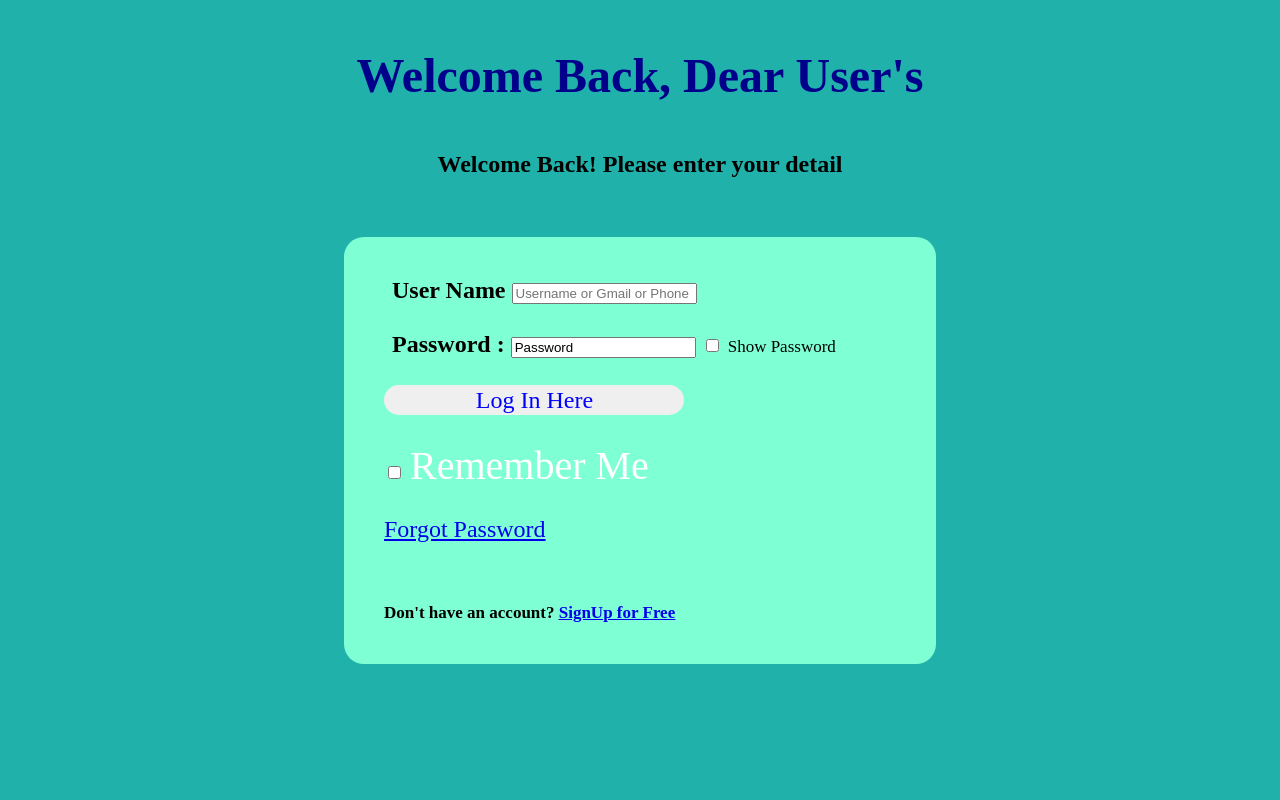
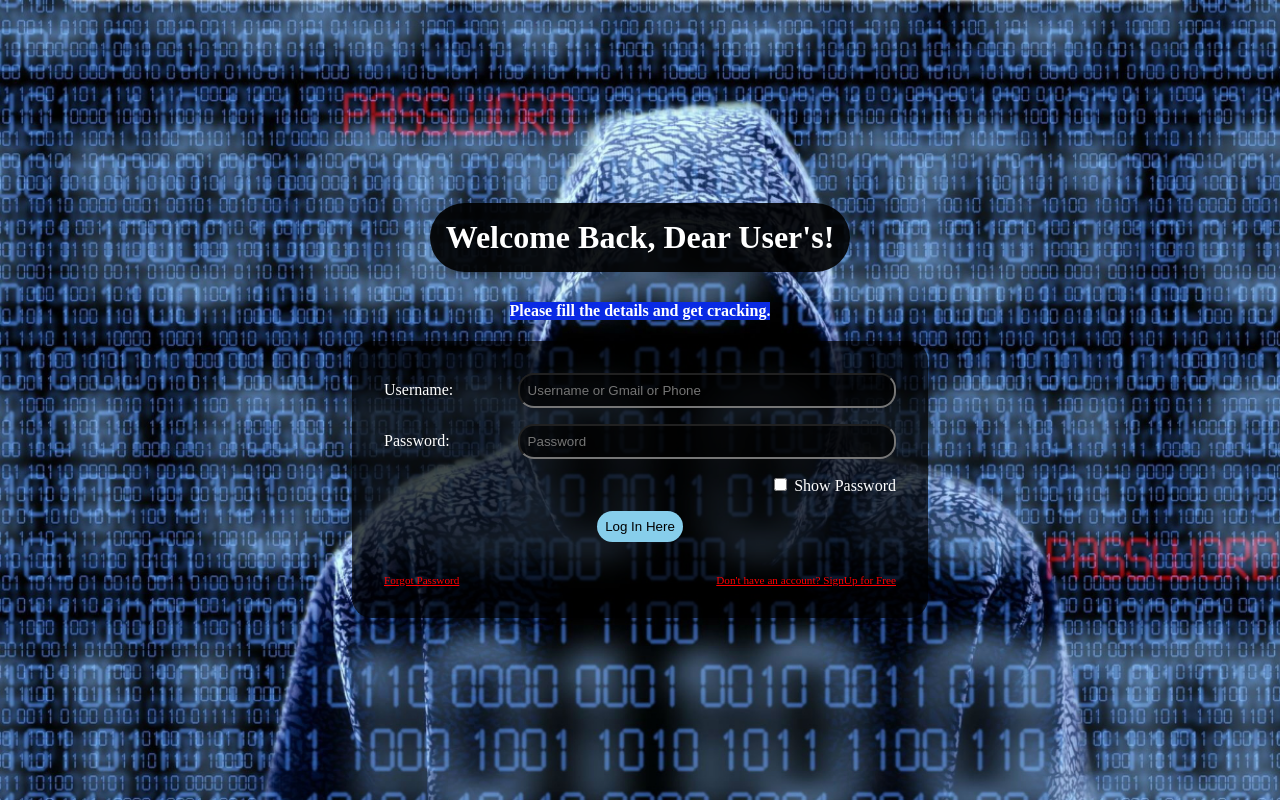
Before and after one commit to WinterSunset95/InfotechChatapp, a PHP site: page /login/login.html in a window 1280 px wide. Run offline with PHP 8.4, Linux system fonts and the light colour scheme.

Commit message:
Co-authored-by: time123456789 <time123456789@users.noreply.github.com> Co-authored-by: Winter <WinterSunset95@users.noreply.github.com> Co-authored-by: Invictus-Vectus <Invictus-Vectus@users.noreply.github.com> Co-authored-by: TawiaK <TawiaK@users.noreply.github.com>

```diff
--- a/api/logs.txt
+++ b/api/logs.txt
@@ -1 +1 @@
-{"user":"Edmund lalsangliana","message":"kjydfkhg"}
+{"user":"Invictus","message":"from"}
--- a/api/signup_logs.txt
+++ b/api/signup_logs.txt
@@ -1 +1 @@
-{"name":"Edmund lalsangliana","password":"123456789","gmail":"edmundlalsangliana","phone":"987654321"}
+{"name":"TawiaK","password":"infotechtawia1234","gmail":"infotechtawia@gmail.com","phone":"7005137821"}
--- a/index.html
+++ b/index.html
@@ -13,6 +13,7 @@
             <button><a href="./login/login.html">Click Here To Login</a></button>
             <button><a href="./signup/signup.html">Click Here To SignUp</a></button>
             <button><a href="./login/login.html">Logout</a></button>
+            <button><a href="./status/status.html">Upload Status</a></button>
         </div>
 		<ul class="item2 item" id="messages"></ul>
         <div class="item3 item input_field">
--- a/login/login.css
+++ b/login/login.css
@@ -1,83 +1,77 @@
 body {
     margin: 0;
     padding: 0;
-    background-color: lightseagreen;
+    background-image: url("../assets/chat_bg.jpg");
+    background-repeat: no-repeat;
+    background-size: cover;
+    display: flex;
+    justify-content: center;
+    align-items: center;
+    height: 100vh;
 }
 
 main {
+    display: flex;
+    flex-direction: column;
+    justify-content: center;
+    align-items: center;
     width: 100%;
     font-family: 'Times New Roman', Times, serif;
-    font-size: x-large;
 }
 
-.login {
+form {
+    padding: 2rem;
+    background: rgba(0, 0, 0, 0.7);
+    border-radius: 20px;
+    display: flex;
+    flex-direction: column;
+    justify-content: center;
+    align-items: center;
+    color: white;
     width: 40%;
-    overflow: hidden;
-    margin: auto;
-    padding: 40px;
-    background: aquamarine;
-    border-radius: 20px;
+    min-width: 400px;
+}
+
+form > div {
+    width: 100%;
+    display: flex;
+    justify-content: space-between;
+    align-items: center;
+    margin-bottom: 1rem;
+}
+
+.input_field {
+    padding: 0.5rem;
+    border-radius: 1rem;
+    width: 70%;
+    background-color: rgba(0, 0, 0, 0.7);
+    color: white;
+}
+
+input[type="button"] {
+    margin-bottom: 2rem;
+    background-color: skyblue;
+    border: none;
+    padding: 0.5rem;
+    border-radius: 1rem;
+}
+
+section {
+    width: 100%;
+    display: flex;
+    justify-content: space-between;
+}
+
+a {
+    color: red;
+    font-size: 0.7rem;
 }
 
 h1 {
     text-align: center;
-    color: darkblue;
+    color: white;
     padding: 1rem;
-
+    background-color: rgba(0, 0, 0, 0.9);
+    border-radius: 4rem;
+    width: fit-content;
 }
-
-label {
-    width: 500px;
-    height: 1.5rem;
-    border: none;
-    border-radius: 3px;
-    padding-left: 8px;
-}
-
-#pass {
-    width: 300px;
-    height: 30px;
-    border: none;
-    border-radius: 3px;
-    padding-left: 8px;
-
-}
-
-#log {
-    width: 300px;
-    height: 30px;
-    border: none;
-    border-radius: 17px;
-    padding-left: 7px;
-    color: blue;
-
-}
-
-span {
-    color: white;
-    font-size: 17px;
-
-}
-
-.center {
-    justify-content: center;
-    align-items: center;
-    text-align: center;
-    font-size: x-large;
-    font-family: 'Times New Roman', Times, serif;
-}
-
-.green{
-    font-size: 2.5rem;
-}
-
-.words {
-    text-decoration-color: black;
-    color: black;
-}
-
-.center {
-    text-align: center;
-    justify-content: center;
-    align-items: center;
-}
--- a/login/login.html
+++ b/login/login.html
@@ -9,40 +9,31 @@
 </head>
 <body>
     <main>
-        <h1>Welcome Back, Dear User's</h1>
-        <h4 class="center">Welcome Back! Please enter your detail</h4> <br>
-        <div class="login">
-            <form id="login" method="get" action="login.php">
-             <label>
-                    <b>User Name</b>
-                    <input type="text" name="Uname" id="Uname" placeholder="Username or Gmail or Phone">
-                </label>
-                <br>
-                <br>
-                <label>
-                   <b> Password :</b> <input type="text" name="Password" value="Password" placeholder="Password" id="Password">
+        <h1 class="box" style="margin-bottom: 0.5rem;">Welcome Back, Dear User's!</h1>
+        <h4 style="color: white; background-color: rgb(9, 42, 228);">Please fill the details and get cracking.</h4>
+        <form id="login" method="get" action="login.php">
+            <div>
+                <label for="Uname">Username: </label>
+                <input class="input_field" type="text" name="Uname" id="Uname" placeholder="Username or Gmail or Phone">
+            </div>
+            <div>
+                <label for="Password"> Password:</label>
+                <input class="input_field" type="password" name="Password" placeholder="Password" id="Password">
+            </div>
+            <div>
+                <div></div>
+                <div>
                     <input type="checkbox" onclick="myFunction()">
                     <span class="words">Show Password</span>
-                </label>
-
-
-                <br>
-                <br>
-                <input onclick="loginSystem()" class="center" type="button" name="log" id="log" value="Log In Here">
-                <br>
-                <br>
-                <input type="checkbox" id="Check">
-                <span class="green">Remember Me</span>
-                <br>
-                <br>
-                        <a href="#">Forgot Password</a>
-            </form>
-            <br><br>
-            <span class="words"><b>Don't have an account? <u><a href="../signup/signup.html">SignUp for Free</a></u></b>
-
-
+                </div>
+            </div>
+            <input onclick="loginSystem()" type="button" value="Log In Here">
+            <section>
+                <a href="#">Forgot Password</a>
+                <a href="../signup/signup.html">Don't have an account? SignUp for Free</a>
+            </section>
+        </form>
+    </main>
             <script src="login.js"></script>
-        </div>
-    </main>
 </body>
 </html>
```
Also changed, not shown: api/database.php (+7 -7 lines), status/status.css (added, +12 -0 lines), status/status.html (added, +21 -0 lines), style.css (+23 -8 lines), assets/chat_bg.jpg (added).
